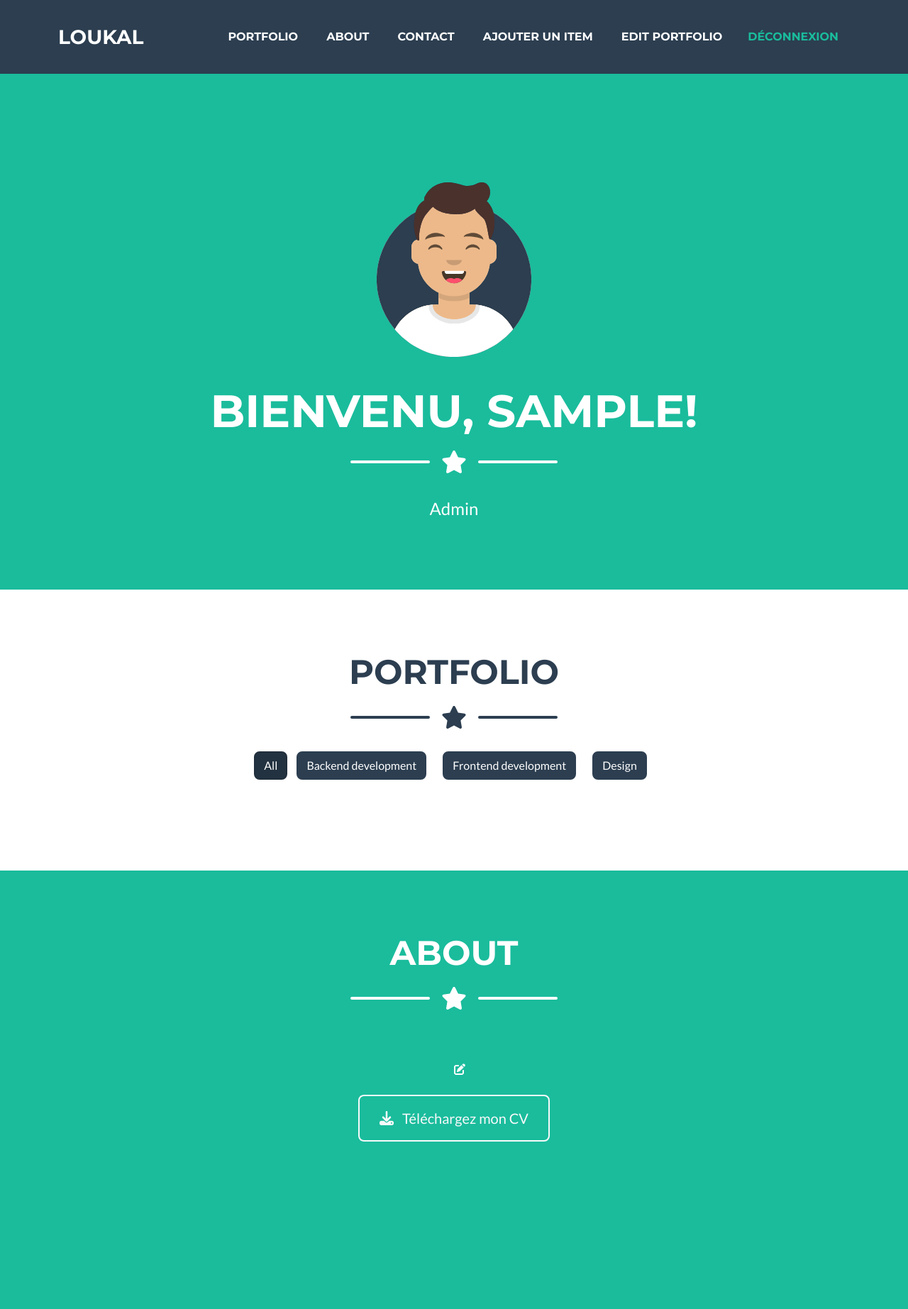
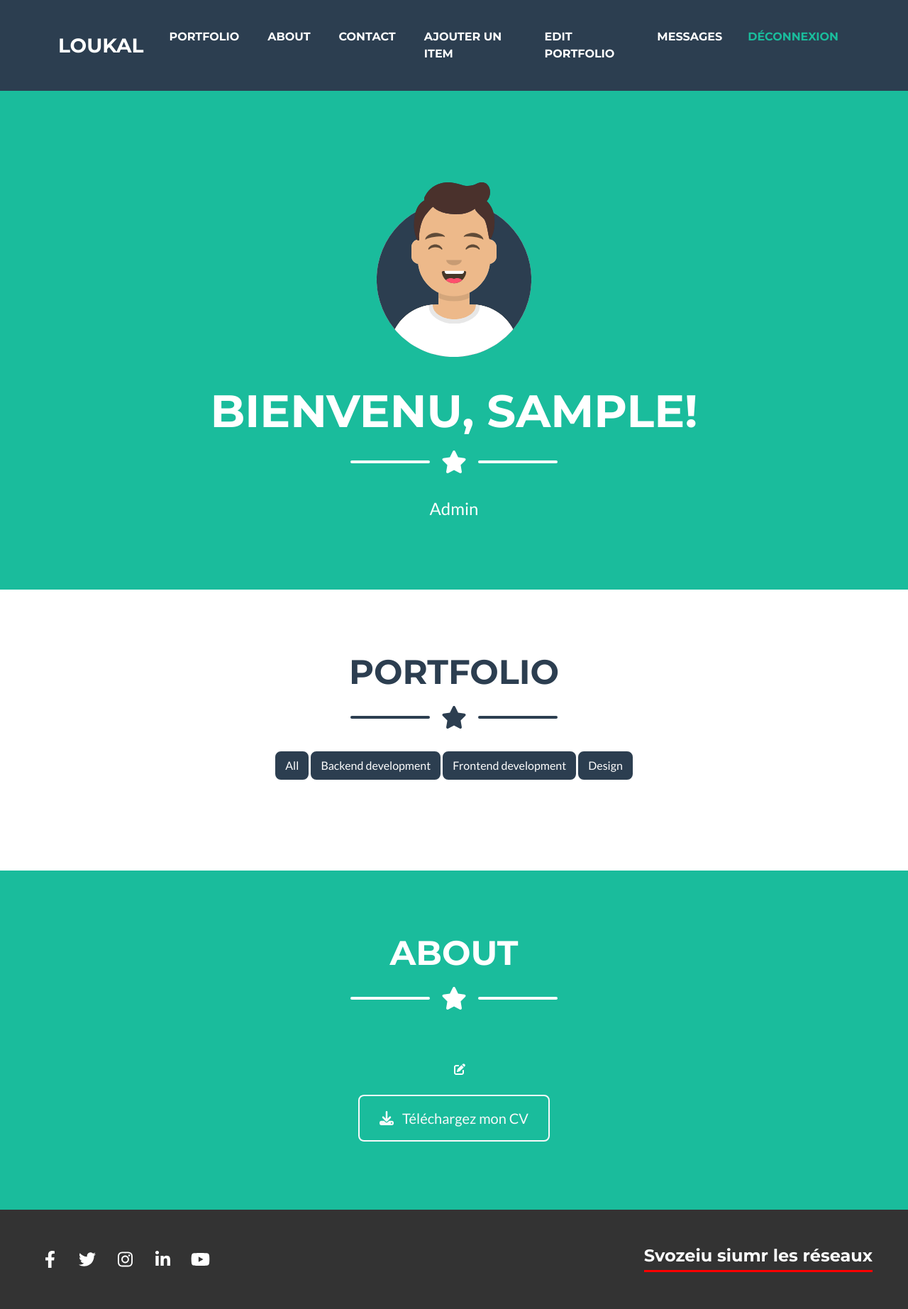
Before and after one commit to adellkl/Backoffice_Portfolio, a PHP site: page / in a window 1280 px wide. Shown: the whole page at 71% size. Before the commit the page ends 1609 px from the top, so only its background shows below. Run offline with PHP 8.4, Linux system fonts and the light colour scheme; the visitor is signed in with stand-in values (Sample User, id 1); data that the repository does not hold is empty; some libraries are stand-ins or nearby versions.

Commit message:
partie messages et affichage des messages

```diff
--- a/Footer.php
+++ b/Footer.php
@@ -20,5 +20,147 @@
 <body>
 
 </body>
+<footer>
+    <div class="social-media">
+        <a href="#" class="icon facebook"><i class="fab fa-facebook-f"></i></a>
+        <a href="#" class="icon twitter"><i class="fab fa-twitter"></i></a>
+        <a href="#" class="icon instagram"><i class="fab fa-instagram"></i></a>
+        <a href="#" class="icon linkedin"><i class="fab fa-linkedin-in"></i></a>
+        <a href="#" class="icon youtube"><i class="fab fa-youtube"></i></a>
+    </div>
+    <div class="animated-text animate-on-scroll">
+        <h4>Suivez moi sur les réseaux</h4>
+        <div class="line"></div>
+
+    </div>
+
+
+
+
+</footer>
+
+<style>
+    footer {
+        background-color: #333;
+        color: #fff;
+        padding: 50px;
+        display: flex;
+        justify-content: space-between;
+        align-items: center;
+        flex-wrap: wrap;
+    }
+
+    .icon {
+        display: inline-block;
+        color: #fff;
+        background-color: transparent;
+        margin-right: 10px;
+        font-size: 24px;
+        border-radius: 50%;
+        height: 40px;
+        width: 40px;
+        text-align: center;
+        line-height: 40px;
+        transition: all 0.3s ease;
+    }
+
+
+
+    .icon:hover {
+        transform: scale(1.1);
+        background-color: white;
+    }
+
+    .animated-text h4 {
+        opacity: 0;
+        transform: translateY(20px);
+        transition: opacity 0.5s ease-out, transform 0.5s ease-out;
+    }
+
+    .animated-text.animate h4 {
+        opacity: 1;
+        transform: translateY(0);
+    }
+
+    .animated-text {
+        position: relative;
+    }
+
+    .line {
+        position: absolute;
+        bottom: 0;
+        left: 0;
+        height: 3px;
+        background-color: red;
+        width: 0;
+        animation: type 2s forwards;
+    }
+
+    @keyframes type {
+        from {
+            width: 0;
+        }
+
+        to {
+            width: 100%;
+        }
+    }
+</style>
+<script>
+
+    function isElementInViewport(element) {
+        var rect = element.getBoundingClientRect();
+        return (
+            rect.top >= 0 &&
+            rect.left >= 0 &&
+            rect.bottom <= (window.innerHeight || document.documentElement.clientHeight) &&
+            rect.right <= (window.innerWidth || document.documentElement.clientWidth)
+        );
+    }
+
+
+    function animateText(element) {
+        var text = element.innerHTML;
+        element.innerHTML = '';
+        for (var i = 0; i < text.length; i++) {
+            (function (i) {
+                setTimeout(function () {
+                    element.innerHTML += text.charAt(i);
+                }, 50 * i);
+            })(i);
+        }
+    }
+
+
+    var elements = document.querySelectorAll('.animate-on-scroll');
+
+
+    for (var i = 0; i < elements.length; i++) {
+        (function (i) {
+            if (isElementInViewport(elements[i])) {
+                elements[i].classList.add('animate');
+                animateText(elements[i].querySelector('h4'));
+            }
+            else {
+                elements[i].classList.remove('animate');
+            }
+        })(i);
+    }
+
+
+    window.addEventListener('scroll', function () {
+        for (var i = 0; i < elements.length; i++) {
+            (function (i) {
+                if (isElementInViewport(elements[i])) {
+                    elements[i].classList.add('animate');
+                    animateText(elements[i].querySelector('h4'));
+                }
+                else {
+                    elements[i].classList.remove('animate');
+                }
+            })(i);
+        }
+    });
+</script>
 
 </html>
--- a/nav.php
+++ b/nav.php
@@ -66,6 +66,9 @@
                     <li class="nav-item mx-0 mx-lg-1">
                         <a class="nav-link py-3 px-0 px-lg-3 rounded" href="modif-portfolio.php">Edit portfolio</a>
                     </li>
+                    <li class="nav-item mx-0 mx-lg-1">
+                        <a class="nav-link py-3 px-0 px-lg-3 rounded" href="consult—mail.php"> messages</a>
+                    </li>
                     <a class="nav-link py-3 px-0 px-lg-3 rounded" href="logout.php"
                         onclick="confirmLogout()">Déconnexion</a>
                     <?php
--- /dev/null
+++ b/package.json
@@ -0,0 +1,5 @@
+{
+  "dependencies": {
+    "filterizr": "^2.2.4"
+  }
+}
--- a/section-portfolio.php
+++ b/section-portfolio.php
@@ -60,21 +60,20 @@
 
 
         <center>
+            <div class="container">
                 <div class="justify-content-center mb-2" role="group" aria-label="Filtrer les éléments">
-                <button type="button" class="btn btn-secondary btn-filter active" data-name="all">All</button>
-                <button type="button" class="btn btn-secondary btn-filter" data-name="Developpement web / Backend"
-                    style="margin-left: 10px; margin-right: 10px;">Backend development</button>
-                <button type="button" class="btn btn-secondary btn-filter" data-name="Developpement web / Frontend"
-                    style="margin-left: 10px; margin-right: 10px;">Frontend development</button> <button type="button"
-                    class="btn btn-secondary btn-filter" data-name="design"
-                    style="margin-left: 10px; margin-right: 10px;">Design</button>
+                    <button type="button" class="btn btn-secondary btn-filter active" data-filter="all">All</button>
+                    <button type="button" class="btn btn-secondary btn-filter" data-filter="back-end">Backend
+                        development</button>
+                    <button type="button" class="btn btn-secondary btn-filter" data-filter="front-end">Frontend
+                        development</button>
+                    <button type="button" class="btn btn-secondary btn-filter" data-filter="design">Design</button>
+                </div>
             </div>
         </center> <br>
-
-
         <div class="row justify-content-center portfolio-items">
             <?php foreach ($donnees as $donnee): ?>
-                <div class="col-md-6 col-lg-4 mb-5 portfolio-item" data-name="<?= $donnee['categorie'] ?>">
+                <div class="col-md-6 col-lg-4 mb-5 portfolio-item" data-filter="<?= $donnee['categorie'] ?>">
                     <div class="portfolio-item mx-auto" data-bs-toggle="modal"
                         data-bs-target="#portfolioModal<?= $donnee['id'] ?>" id="portfolio<?= $donnee['id'] ?>">
                         <div class="portfolio-item-caption d-flex align-items-center justify-content-center h-100 w-100">
@@ -88,6 +87,14 @@
                 </div>
             <?php endforeach; ?>
         </div>
+
+    </div>
+
+
+
+
+
+
 
 
     <!-- Portfolio Modal -->
@@ -120,8 +127,7 @@
                                         <div class="divider-custom-line"></div>
                                     </div>
                                     <!-- Portfolio Modal - Image-->
-                                        <img class="img-fluid rounded mb-5"
-                                            src="assets/img/portfolio/<?= $donnee['image'] ?>"
+                                    <img class="img-fluid rounded mb-5" src="assets/img/portfolio/<?= $donnee['image'] ?>"
                                         alt="<?= $donnee['titre'] ?>" />
                                     <!-- Portfolio Modal - Text-->
                                     <p class="mb-4">
@@ -144,6 +150,24 @@
 
 </section>
 
+<script src="https://ajax.googleapis.com/ajax/libs/jquery/3.6.3/jquery.min.js"></script>
+<script>
 
 
+    $(document).ready(function () {
+        $(".btn-filter").click(function () {
+            var value = $(this).attr('data-filter');
+            if (value == "all") {
+                $('.portfolio-item').show('1000');
+            } else {
+                $(".portfolio-item").not('.' + value).hide('3000');
+                $('.portfolio-item').filter('.' + value).show('3000');
+            }
+        });
+        if ($(".btn-filter").removeClass("active")) {
+            $(this).removeClass("active");
+        }
+        $(this).addClass("active");
+    });
+</script>
 <script src="https://cdn.jsdelivr.net/npm/bootstrap@5.1.3/dist/js/bootstrap.bundle.min.js"></script>
```
Also changed, not shown: consult—mail.php (added, +99 -0 lines), supprimer_messages.php (added, +39 -0 lines), package-lock.json (added). Lines whose indentation alone changed are shown as unchanged.
